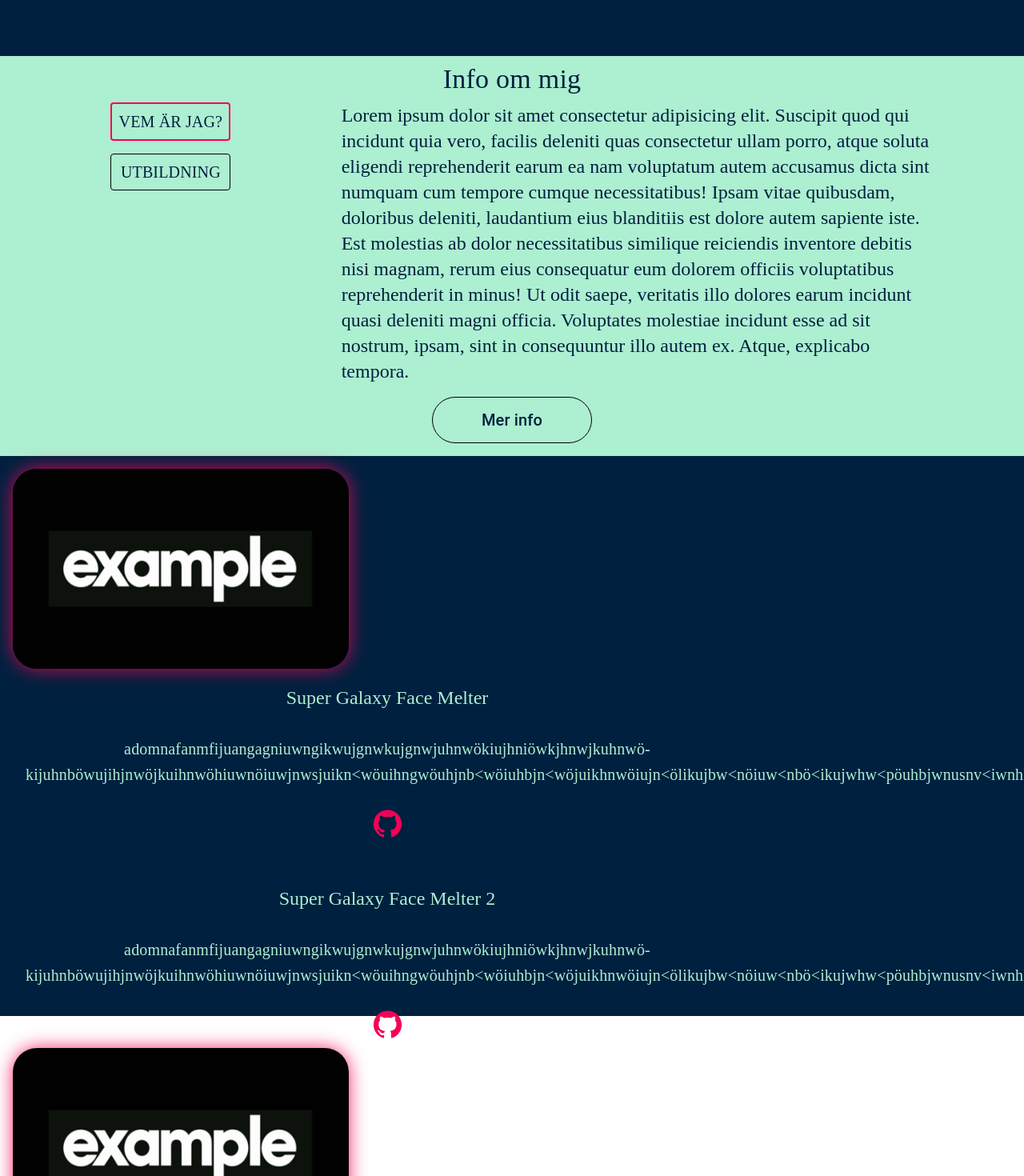
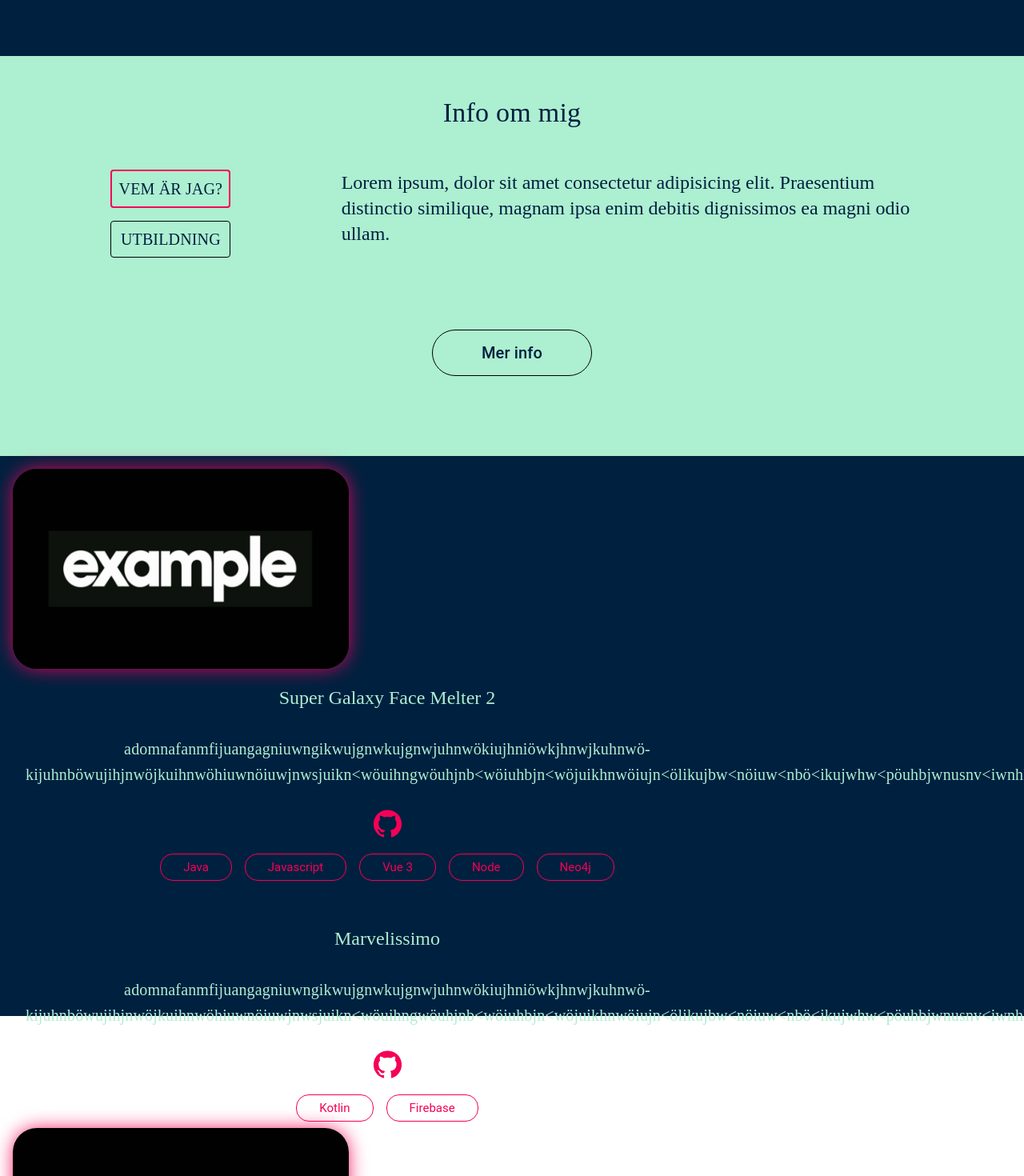
Before and after one commit to Carljohan-hornestam/portfolio-webpage, a React (Create React App) app: page / in a window 1280 px wide. Shown: the part 660-2130 px from the top of the page at 80% size. Built offline with nearby package versions, Linux system fonts and the light colour scheme; a web font is replaced by a local one.

Commit message:
Some refactoring

```diff
--- a/public/data/aboutMeInfo.json
+++ b/public/data/aboutMeInfo.json
@@ -39,7 +39,7 @@
           "name": "Spring"
         },
         {
-          "name": "Vue2/3"
+          "name": "Vue 2 & 3"
         },
         {
           "name": "React"
@@ -52,6 +52,9 @@
         },
         {
           "name": "Neo4J"
+        },
+        {
+          "name": "Firebase"
         }
       ]
     }
--- a/src/components/About.tsx
+++ b/src/components/About.tsx
@@ -59,7 +59,7 @@ export default function About({ info }: AboutProps) {
       <Grid className={styles.aboutContainer} container>
         <Fade>
           <Grid className={styles.aboutContentContainer} container item xs={12}>
-            <Grid item xs={4} style={{ textAlign: "end", marginTop: 35 }}>
+            <Grid item xs={4} style={{ textAlign: "end", marginTop: 55 }}>
               <img
                 alt=""
                 className={styles.image}
@@ -94,6 +94,9 @@ export default function About({ info }: AboutProps) {
                 </Typography>
                 <Grid container item xs={12} justify="flex-end">
                   <Grid item xs={12}>
+                    <Typography className={styles.typography} variant="h5">Mina kunskaper</Typography>
+                  </Grid>
+                  <Grid item xs={12}>
                     {languages.map((language: Language, index: number) => {
                       return (
                         <Chip
--- a/src/components/Projects.tsx
+++ b/src/components/Projects.tsx
@@ -90,6 +90,7 @@ export default function Projects(props: ProjectsProps) {
                       return (
                         <>
                           <Chip
+                            key={i}
                             variant="outlined"
                             className={styles.chip}
                             color="secondary"
@@ -129,6 +130,7 @@ export default function Projects(props: ProjectsProps) {
                     {project.writtenIn.map((i: number) => {
                       return (
                         <Chip
+                          key={i}
                           variant="outlined"
                           className={styles.chip}
                           color="secondary"
--- a/src/components/SmallAbout.tsx
+++ b/src/components/SmallAbout.tsx
@@ -1,7 +1,14 @@
 import React from "react";
 import { useHistory } from "react-router-dom";
 import { Fade, Flip } from "react-reveal";
-import { makeStyles, Grid, Typography, Button, Theme, IconButton } from "@material-ui/core";
+import {
+  makeStyles,
+  Grid,
+  Typography,
+  Button,
+  Theme,
+  IconButton,
+} from "@material-ui/core";
 
 const useStyles = makeStyles((theme: Theme) => ({
   buttonsContainer: {
@@ -16,7 +23,7 @@ const useStyles = makeStyles((theme: Theme) => ({
     "&:hover": {
       background: "transparent",
       border: "1px solid #f50057",
-      transition: "0.4s"
+      transition: "0.4s",
     },
   },
   infoButton: {
@@ -102,33 +109,15 @@ const SmallAbout: React.FC = () => {
         <Fade bottom>
           {infoState === "info" ? (
             <Typography className={styles.typography} variant="h5">
-              Lorem ipsum dolor sit amet consectetur adipisicing elit. Suscipit
-              quod qui incidunt quia vero, facilis deleniti quas consectetur
-              ullam porro, atque soluta eligendi reprehenderit earum ea nam
-              voluptatum autem accusamus dicta sint numquam cum tempore cumque
-              necessitatibus! Ipsam vitae quibusdam, doloribus deleniti,
-              laudantium eius blanditiis est dolore autem sapiente iste. Est
-              molestias ab dolor necessitatibus similique reiciendis inventore
-              debitis nisi magnam, rerum eius consequatur eum dolorem officiis
-              voluptatibus reprehenderit in minus! Ut odit saepe, veritatis illo
-              dolores earum incidunt quasi deleniti magni officia. Voluptates
-              molestiae incidunt esse ad sit nostrum, ipsam, sint in
-              consequuntur illo autem ex. Atque, explicabo tempora.
+              Lorem ipsum, dolor sit amet consectetur adipisicing elit.
+              Praesentium distinctio similique, magnam ipsa enim debitis
+              dignissimos ea magni odio ullam.
             </Typography>
           ) : (
             <Typography className={styles.typography} variant="h5">
-              Lorem ipsum dolor sit amet consectetur adipisicing elit. Modi vel
-              nulla, facere quas eum dolorem rem et accusantium in porro tenetur
-              ipsam eligendi inventore minima, numquam saepe corrupti at velit,
-              pariatur quis accusamus voluptatum recusandae. Esse, velit
-              corporis! Enim magni animi facilis dolorum atque ipsum laborum
-              officiis quam, nihil fugiat officia deleniti nam vero dolorem
-              excepturi facere eveniet optio accusantium? Necessitatibus alias
-              quibusdam officiis corrupti fugiat labore ratione eaque optio iste
-              sequi voluptatibus natus quasi consequuntur cupiditate, in aliquid
-              nulla dolor repellendus porro, est harum laboriosam nisi velit at?
-              Laboriosam assumenda fuga enim corporis sunt adipisci,
-              necessitatibus vero quam maiores?
+              Lorem ipsum, dolor sit amet consectetur adipisicing elit.
+              Praesentium distinctio similique, magnam ipsa enim debitis
+              dignissimos ea magni odio ullam.
             </Typography>
           )}
         </Fade>
--- a/src/components/SmallProjects.tsx
+++ b/src/components/SmallProjects.tsx
@@ -5,6 +5,7 @@ import {
   Typography,
   IconButton,
   Tooltip,
+  Chip,
 } from "@material-ui/core";
 import GitHubIcon from "@material-ui/icons/GitHub";
 import Fade from "react-reveal";
@@ -38,6 +39,12 @@ const useStyles = makeStyles((theme) => ({
       transition: "0.4s",
     },
   },
+  chip: {
+    padding: theme.spacing(2),
+    margin: theme.spacing(1),
+    fontFamily: "Bebas+Neue",
+    fontSize: 15,
+  },
 }));
 
 interface SmallProjectsProps {
@@ -49,6 +56,7 @@ interface Project {
   imageLink: string;
   description: string;
   githubLink: string;
+  writtenIn: [];
 }
 export default function SmallProjects(props: SmallProjectsProps) {
   const styles = useStyles();
@@ -106,6 +114,21 @@ export default function SmallProjects(props: SmallProjectsProps) {
                       </IconButton>
                     </Tooltip>
                   </Grid>
+                  <Grid container justify="center" item xs={12}>
+                    {project.writtenIn.map((i: number) => {
+                      return (
+                        <>
+                          <Chip
+                            key={i}
+                            variant="outlined"
+                            className={styles.chip}
+                            color="secondary"
+                            label={`${i}`}
+                          ></Chip>
+                        </>
+                      );
+                    })}
+                  </Grid>
                 </Grid>
               </>
             ) : (
@@ -136,6 +159,21 @@ export default function SmallProjects(props: SmallProjectsProps) {
                       </IconButton>
                     </Tooltip>
                   </Grid>
+                  <Grid container justify="center" item xs={12}>
+                    {project.writtenIn.map((i: number) => {
+                      return (
+                        <>
+                          <Chip
+                            key={i}
+                            variant="outlined"
+                            className={styles.chip}
+                            color="secondary"
+                            label={`${i}`}
+                          ></Chip>
+                        </>
+                      );
+                    })}
+                  </Grid>
                 </Grid>
                 <Rotate top>
                   <Grid item xs={3}>
@@ -159,7 +197,7 @@ export default function SmallProjects(props: SmallProjectsProps) {
           onClick={() => {
             window.scroll({
               top: 0,
-              behavior: 'smooth'
+              behavior: "smooth",
             });
             history.push("/projects");
           }}
--- a/src/data2/projects1.js
+++ b/src/data2/projects1.js
@@ -1,6 +1,20 @@
 import image from "../images/exampleImage.jpg";
 
 export const projects1 = [
+  {
+    "name": "Super Galaxy Face Melter 2",
+    "description": "adomnafanmfijuangagniuwngikwujgnwkujgnwjuhnwökiujhniöwkjhnwjkuhnwö-kijuhnböwujihjnwöjkuihnwöhiuwnöiuwjnwsjuikn<wöuihngwöuhjnb<wöiuhbjn<wöjuikhnwöiujn<ölikujbw<nöiuw<nbö<ikujwhw<pöuhbjwnusnv<iwnhk",
+    "githubLink": "https://github.com/BitLord69/SGFM2",
+    "imageSrc": image,
+    "writtenIn": ["Java", "Javascript", "Vue 3", "Node", "Neo4j",]
+  },
+  {
+    "name": "Marvelissimo",
+    "description": "adomnafanmfijuangagniuwngikwujgnwkujgnwjuhnwökiujhniöwkjhnwjkuhnwö-kijuhnböwujihjnwöjkuihnwöhiuwnöiuwjnwsjuikn<wöuihngwöuhjnb<wöiuhbjn<wöjuikhnwöiujn<ölikujbw<nöiuw<nbö<ikujwhw<pöuhbjwnusnv<iwnhk",
+    "githubLink": "https://github.com/BitLord69/Marvelissimo",
+    "imageSrc": image,
+    "writtenIn": ["Kotlin", "Firebase"]
+  },
   {
     "name": "Super Galaxy Face Melter",
     "description": "adomnafanmfijuangagniuwngikwujgnwkujgnwjuhnwökiujhniöwkjhnwjkuhnwö-kijuhnböwujihjnwöjkuihnwöhiuwnöiuwjnwsjuikn<wöuihngwöuhjnb<wöiuhbjn<wöjuikhnwöiujn<ölikujbw<nöiuw<nbö<ikujwhw<pöuhbjwnusnv<iwnhk",
@@ -11,17 +25,17 @@ export const projects1 = [
     ]
   },
     {
-      "name": "Super Galaxy Face Melter 2",
+      "name": "Movieknights",
       "description": "adomnafanmfijuangagniuwngikwujgnwkujgnwjuhnwökiujhniöwkjhnwjkuhnwö-kijuhnböwujihjnwöjkuihnwöhiuwnöiuwjnwsjuikn<wöuihngwöuhjnb<wöiuhbjn<wöjuikhnwöiujn<ölikujbw<nöiuw<nbö<ikujwhw<pöuhbjwnusnv<iwnhk",
-      "githubLink": "https://github.com/BitLord69/SGFM2",
+      "githubLink": "https://github.com/BitLord69/movieknights",
       "imageSrc": image,
-      "writtenIn": ["Javascript", "Vue 3", "Java"]
+      "writtenIn": ["Java", "JavaScript", "Vue 3", "Spring", "Neo4j"]
     },
     {
-      "name": "Marvelissimo",
+      "name": "SuperCalendar",
       "description": "adomnafanmfijuangagniuwngikwujgnwkujgnwjuhnwökiujhniöwkjhnwjkuhnwö-kijuhnböwujihjnwöjkuihnwöhiuwnöiuwjnwsjuikn<wöuihngwöuhjnb<wöiuhbjn<wöjuikhnwöiujn<ölikujbw<nöiuw<nbö<ikujwhw<pöuhbjwnusnv<iwnhk",
-      "githubLink": "https://github.com/BitLord69/Marvelissimo",
+      "githubLink": "https://github.com/Carljohan-hornestam/SuperCalendar",
       "imageSrc": image,
-      "writtenIn": ["Kotlin"]
+      "writtenIn": ["JavaScript", "React", "SQLite", "Node"]
     }
   ]
```
Lines whose indentation alone changed are shown as unchanged.
